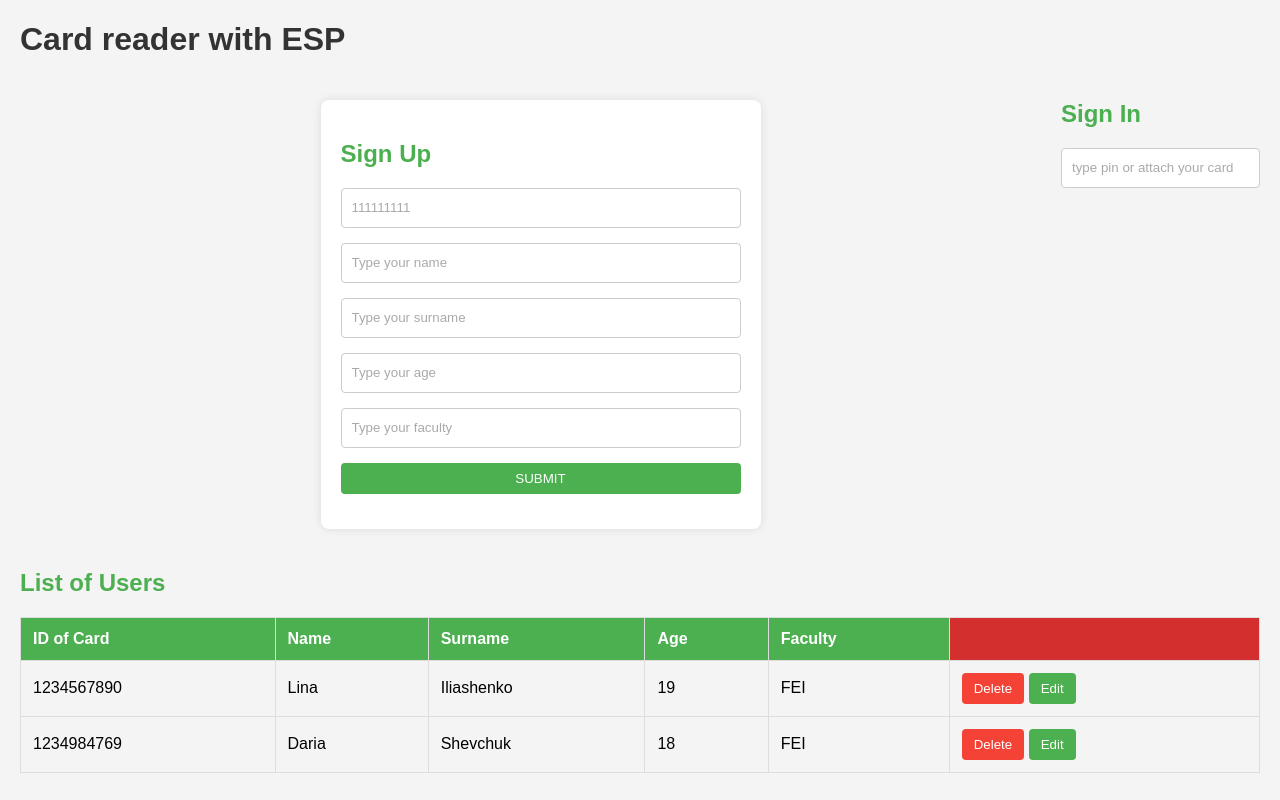
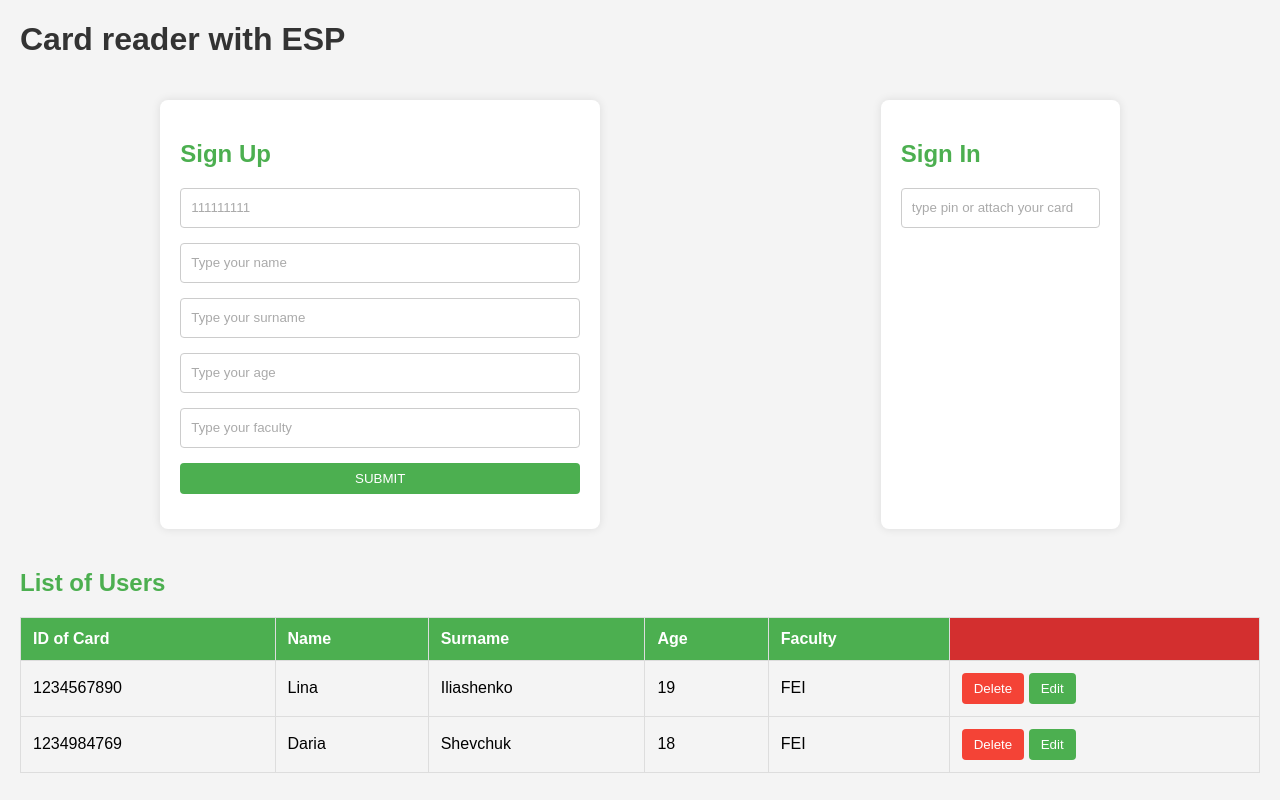
Before and after one commit to linawhite/card-reader-iliashenko-shevchuk, a PHP site: page / in a window 1280 px wide. Run offline with PHP 8.4, Linux system fonts and the light colour scheme.

Commit message:
add a sign-in form

```diff
--- a/style.css
+++ b/style.css
@@ -43,7 +43,7 @@ h1 {
     color: #333;
 }
 
-form[name="sign-up"] {
+form {
     max-width: 400px;
     margin: 20px auto;
     padding: 20px;
```
